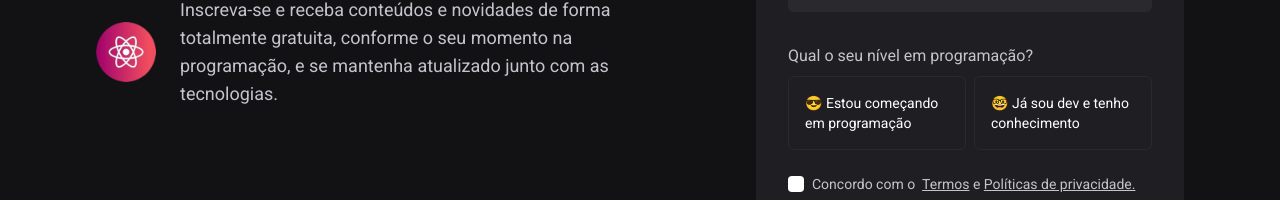
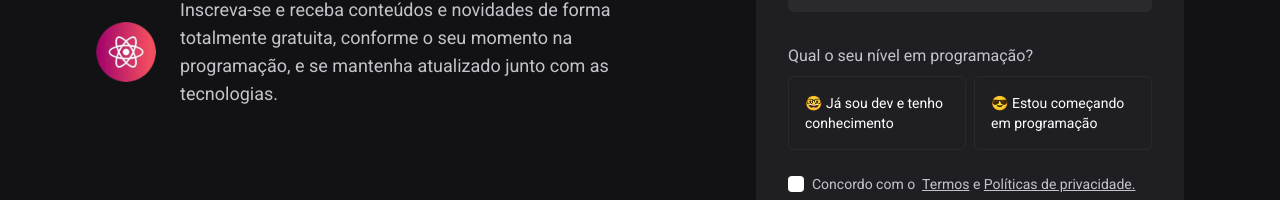
Before and after one commit to virtorodrigues/news-letter-page, a Next.js app: page / in a window 1280 px wide. Shown: the part 300-500 px from the top of the page. Built offline with nearby package versions, Linux system fonts and the light colour scheme.

Commit message:
add react hook forms in the news letter form

```diff
--- a/package.json
+++ b/package.json
@@ -23,6 +23,7 @@
     "postcss": "8.4.23",
     "react": "18.2.0",
     "react-dom": "18.2.0",
+    "react-hook-form": "^7.43.9",
     "tailwindcss": "3.3.2",
     "typescript": "5.0.4"
   }
--- a/src/components/NewsLetterForm.tsx
+++ b/src/components/NewsLetterForm.tsx
@@ -5,16 +5,44 @@ import * as Form from "@radix-ui/react-form";
 import * as RadioGroup from "@radix-ui/react-radio-group";
 import * as Checkbox from "@radix-ui/react-checkbox";
 import { CheckIcon } from "@radix-ui/react-icons";
+import { useForm, Controller } from "react-hook-form";
+
+interface FormNewsLetterTypes {
+  name: string;
+  email: string;
+  level: string;
+  useTerms: boolean;
+}
 
 export function NewsLetterForm() {
+  const {
+    register,
+    handleSubmit,
+    control,
+    watch,
+    formState: { errors },
+  } = useForm({
+    defaultValues: {
+      name: "",
+      email: "",
+      level: "",
+      useTerms: false,
+    },
+  });
+
+  function handleSubmitRegisterNewsLetter(data: any) {
+    console.log(data);
+  }
+
   return (
     <Form.Root
+      onSubmit={handleSubmit(handleSubmitRegisterNewsLetter)}
       className="xs:p-4 md:p-8 md:min-w-[26.75rem]
         rounded-md max-w-sm flex flex-col gap-6 bg-gray-700 h-full"
     >
       <strong className="text-xl leading-8">Inscreva-se gratuitamente</strong>
       <div className="flex flex-col gap-2">
-        <Form.Field className="flex flex-col gap-2 w-full" name="email ">
+        <Form.Field className="flex flex-col gap-2 w-full" name="name">
           <div className="flex flex-row items-center gap-3 rounded-md px-4 w-full bg-gray-500 text-white">
             <Image
               src="/user-icon.svg"
@@ -25,10 +53,13 @@ export function NewsLetterForm() {
             />
             <Form.Control asChild>
               <input
+                id="name"
+                type="text"
+                autoComplete="on"
                 placeholder="Seu nome completo"
-                className="placeholder:text-gray-300 outline-none h-14 py-4 w-full bg-gray-500 text-white"
-                type="name"
+                className="placeholder:text-gray-300 outline-none h-14 py-4 w-full bg-gray-500 text-white autofill:transition-colors autofill:duration-[5000s]"
                 required
+                {...register("name")}
               />
             </Form.Control>
           </div>
@@ -57,10 +88,13 @@ export function NewsLetterForm() {
             />
             <Form.Control asChild>
               <input
+                id="email"
+                type="email"
+                autoComplete="on"
                 placeholder="Digite seu e-mail"
-                className="placeholder:text-gray-300 outline-none h-14 py-4 w-full bg-gray-500 text-white"
-                type="email"
+                className="placeholder:text-gray-300 outline-none h-14 py-4 w-full bg-gray-500 text-white autofill:transition-colors autofill:duration-[5000s]"
                 required
+                {...register("email")}
               />
             </Form.Control>
           </div>
@@ -81,43 +115,59 @@ export function NewsLetterForm() {
 
       <div className="flex flex-col gap-2">
         <span className="text-gray-100">Qual o seu nível em programação?</span>
+        <Controller
+          name="level"
+          control={control}
+          render={({ field }) => (
             <RadioGroup.Root
+              id="level"
+              name="level"
+              value={field.value}
+              onValueChange={field.onChange}
+              aria-label="View density"
               className="flex xs:flex-col md:flex-row flex-1 gap-2"
-          defaultValue="default"
-          aria-label="View density"
             >
               <RadioGroup.Item
+                id="level-pro"
+                value="level-pro"
                 className="data-[state=checked]:border-pink-300 data-[state=checked]:bg-gray-500 flex flex-1 justify-center rounded-md cursor-pointer border border-gray-500"
+              >
+                <span className="p-4 text-sm text-left">
+                  🤓 Já sou dev e tenho conhecimento
+                </span>
+              </RadioGroup.Item>
+              <RadioGroup.Item
+                id="level-beginner"
                 value="level-beginner"
-            id="r1"
+                className="data-[state=checked]:border-pink-300 data-[state=checked]:bg-gray-500 flex flex-1 justify-center rounded-md cursor-pointer border border-gray-500"
               >
                 <span className="p-4 text-sm text-left w-full h-full">
                   😎 Estou começando em programação
                 </span>
               </RadioGroup.Item>
-
-          <RadioGroup.Item
-            className="data-[state=checked]:border-pink-300 data-[state=checked]:bg-gray-500 flex flex-1 justify-center rounded-md cursor-pointer border border-gray-500"
-            value="level-pro"
-            id="r2"
-          >
-            <span className="p-4 text-sm text-left">
-              🤓 Já sou dev e tenho conhecimento
-            </span>
-          </RadioGroup.Item>
             </RadioGroup.Root>
+          )}
+        />
       </div>
 
       <div className="flex items-center gap-2 ">
+        <Controller
+          name="useTerms"
+          control={control}
+          render={({ field }) => (
             <Checkbox.Root
+              id="useTerms"
+              name="useTerms"
+              onCheckedChange={field.onChange}
               className="h-4 w-4 data-[state=checked]:bg-pink-300 bg-white rounded"
-          id="c1"
             >
               <Checkbox.Indicator className="text-white flex">
                 <CheckIcon />
               </Checkbox.Indicator>
             </Checkbox.Root>
-        <label className="text-gray-100 text-sm" htmlFor="c1">
+          )}
+        />
+        <label className="text-gray-100 text-sm" htmlFor="useTerms">
           Concordo com o &nbsp;
           <span className="underline">Termos</span>&nbsp;e&nbsp;
           <span className="underline">Políticas de privacidade.</span>
```
Also changed, not shown: 1 other file (tests, documents, lock files or other folders). Lines whose indentation alone changed are shown as unchanged.
